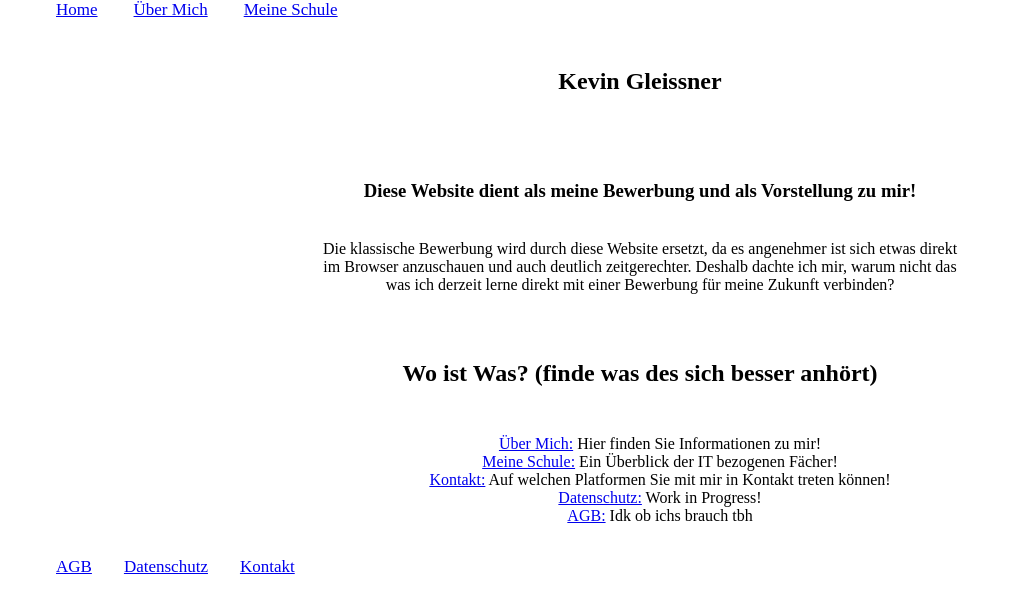
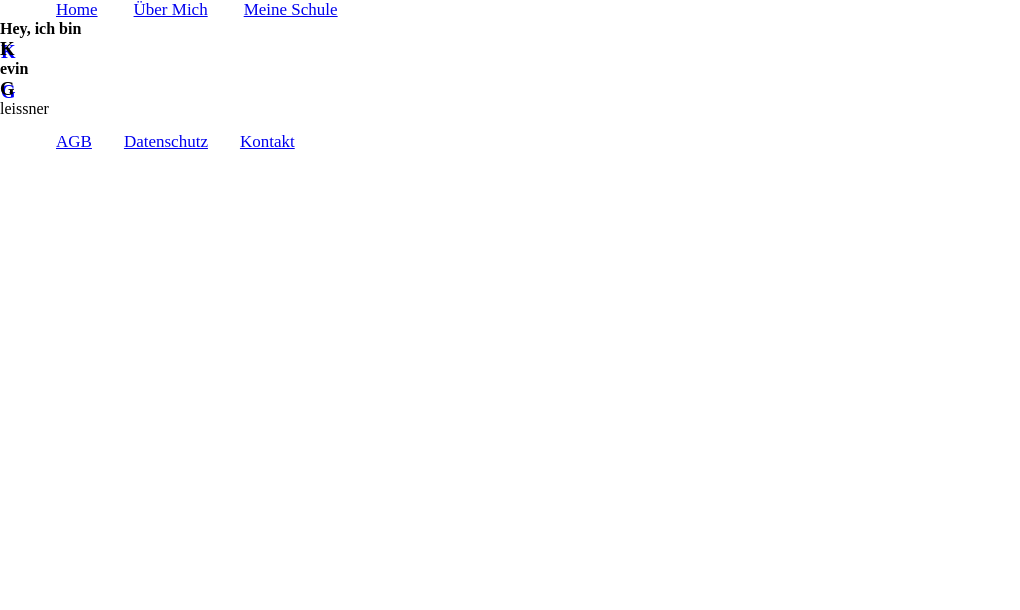
Before and after one commit to itsyaboiKvN/WebsiteAEN2, a plain HTML site: page index.html in a window 1280 px wide. Shown: the whole page, without its empty margins (0-1020 px from the left). Drawn offline with Linux system fonts and the light colour scheme.

Commit message:
Anfänge einer neuen Startseite.

```diff
--- a/index.html
+++ b/index.html
@@ -19,20 +19,10 @@
     </header>
 </div>
     <div class="ich">
-    <h2>Kevin Gleissner</h2>
-    <h3>Diese Website dient als meine Bewerbung und als Vorstellung zu mir!</h3>
-    <p>Die klassische Bewerbung wird durch diese Website ersetzt, da es angenehmer ist sich etwas direkt im Browser anzuschauen und auch deutlich zeitgerechter. Deshalb dachte ich mir, warum nicht das was ich derzeit lerne direkt mit einer Bewerbung für meine Zukunft verbinden? </p>
-    </div>
-    <div class="info">
-    <h2>Wo ist Was? (finde was des sich besser anhört)</h2>
-        <ul>
-            <li><a href="aboutme.html">Über Mich:</a> Hier finden Sie Informationen zu mir!</li>
-            <li><a href="schule.html"> Meine Schule:</a> Ein Überblick der IT bezogenen Fächer!</li>
-            <li><a href="kontakt.html">Kontakt:</a> Auf welchen Platformen Sie mit mir in Kontakt treten können!</li>
-            <li><a href="datenschutz.html">Datenschutz:</a> Work in Progress!</li>
-            <li><a href="AGB.html">AGB:</a> Idk ob ichs brauch tbh</li>
-        </ul>
-    </div>
+    <h4>Hey, ich bin</p>
+    <div class="K"><h3> K</h3></div><h4>evin</h4>
+    <div class="K"><h3>G</h3></div><p>leissner</p>
+</div>
     <div class="footer">
         <footer>
             <nav>
--- a/style.css
+++ b/style.css
@@ -85,16 +85,13 @@ h2, h3{
     font-weight: bold;
     padding: 2em;
 }
-.ich{
-    margin-left: 25%;
-    margin-right: 25%;
+.K{
+    text-transform: capitalize;
+    text-shadow: 1px 3px blue;
+}
+.ich h3{
+    display: inline-block;
     text-align: center;
+    margin: 0;
+    padding: 0;
 }
-.info{
-    display: inline;
-    margin-left: 25%;
-    margin-right: 25%;
-    margin-top: 1em;
-    margin-bottom: 1em;
-    text-align: center;
-}
```
